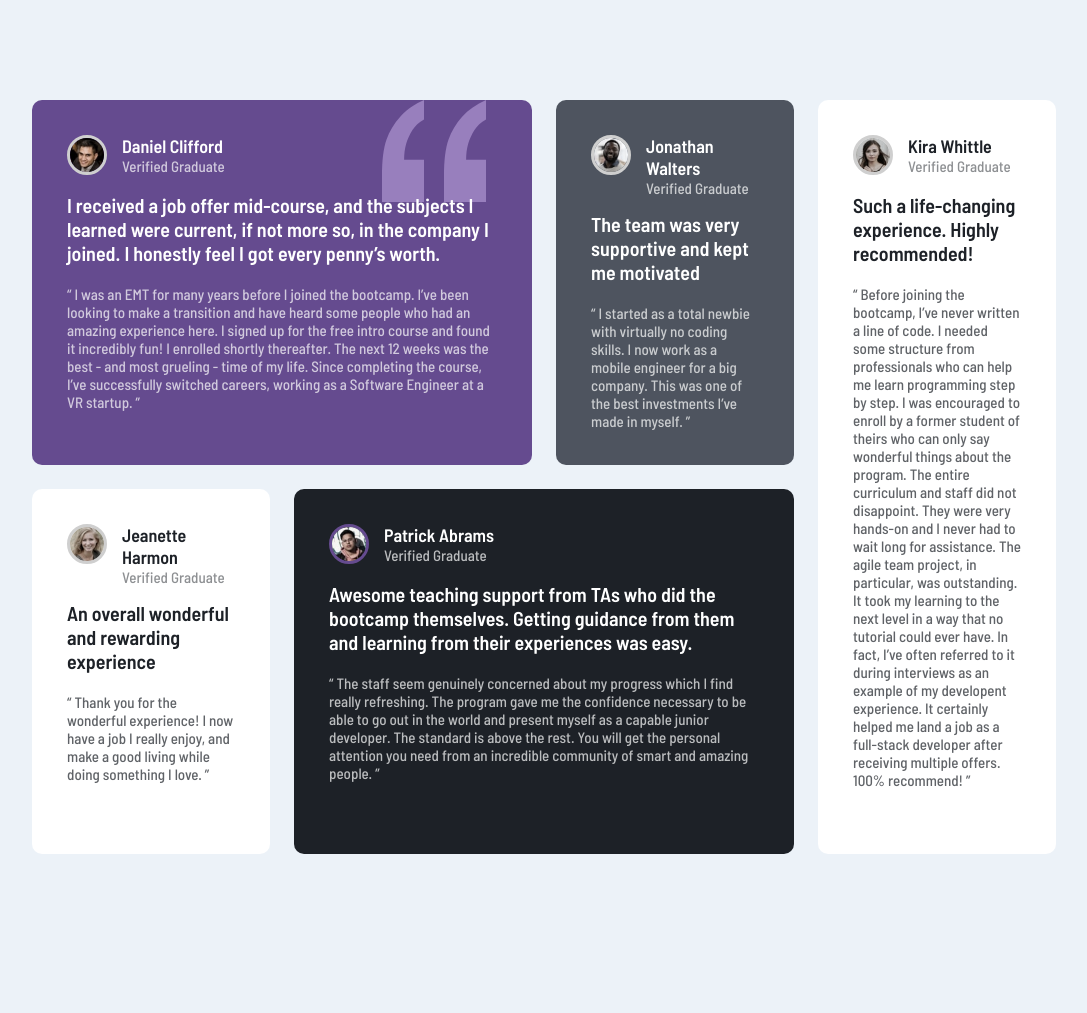
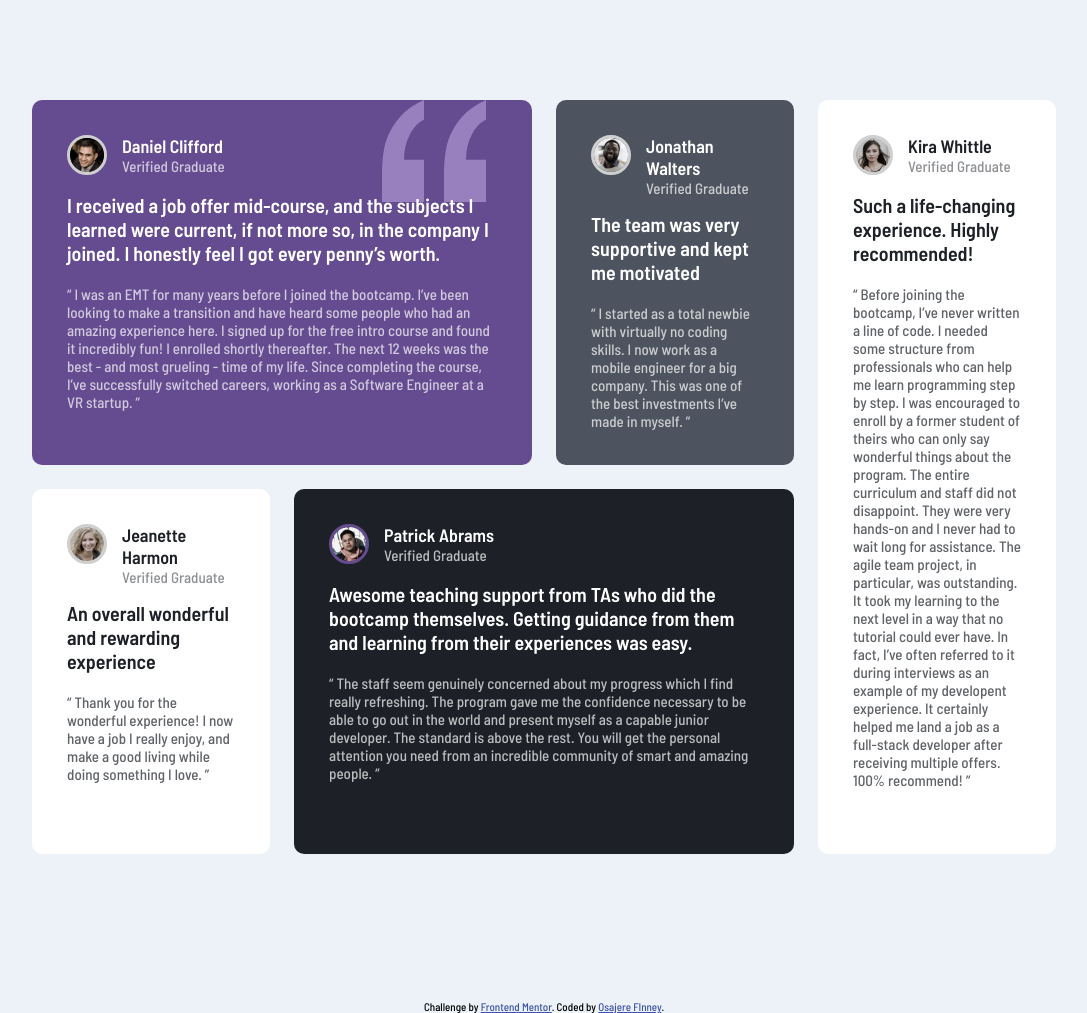
Before and after one commit to Finney06/testimonials-grid-section, a plain HTML site: page index.html in a window 1280 px wide. Shown: the whole page, without its empty margins (96-1183 px from the left). Drawn offline with Linux system fonts and the light colour scheme.

Commit message:
Update index.html

```diff
--- a/index.html
+++ b/index.html
@@ -133,10 +133,10 @@
 
   </main>
 
-  <!-- <div class="attribution">
+  <div class="attribution">
     Challenge by <a href="https://www.frontendmentor.io?ref=challenge" target="_blank">Frontend Mentor</a>.
-    Coded by <a href="#">Your Name Here</a>.
-  </div> -->
+    Coded by <a href="https://www.frontendmentor.io/profile/Finney06">Osajere FInney</a>.
+  </div>
 </body>
 
 </html>
```
